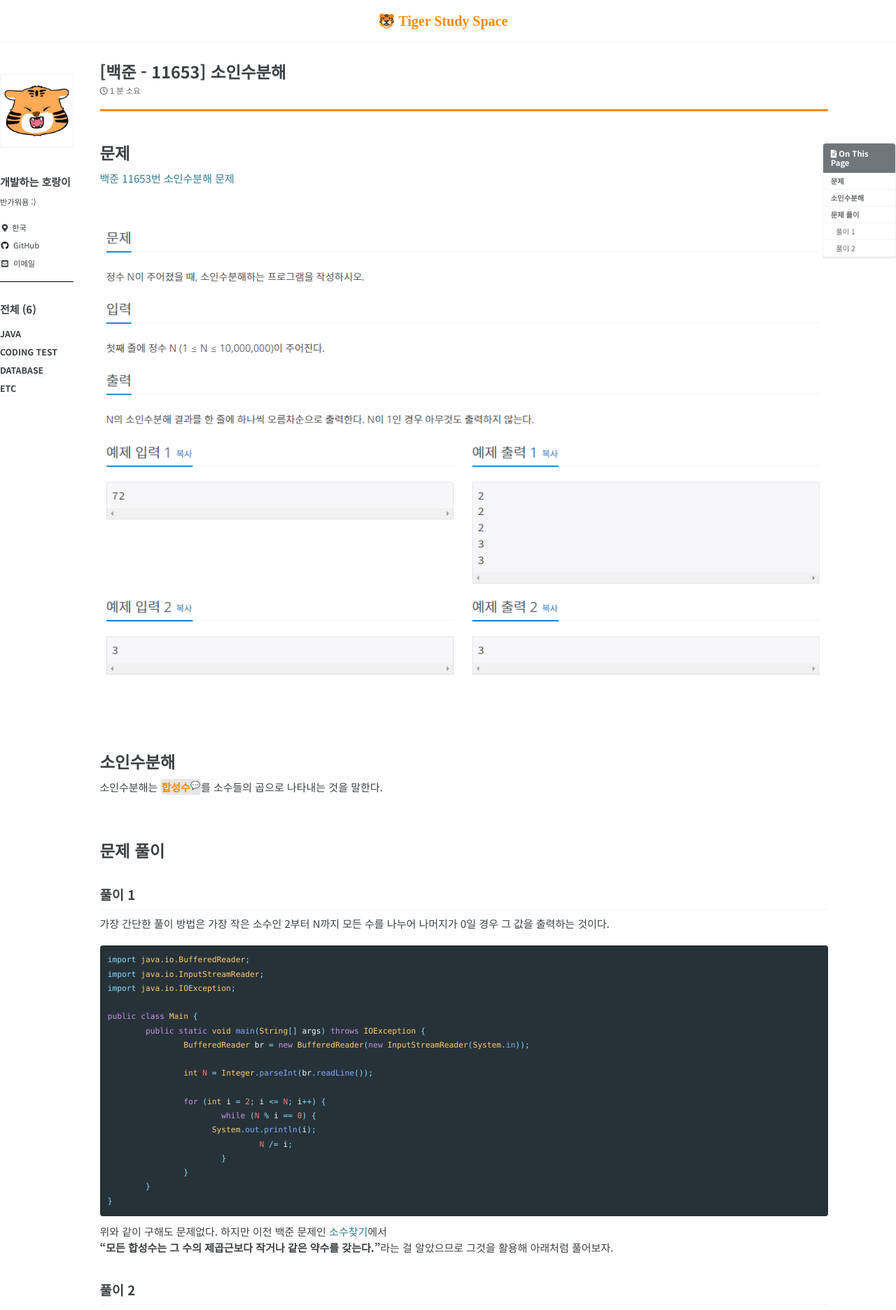
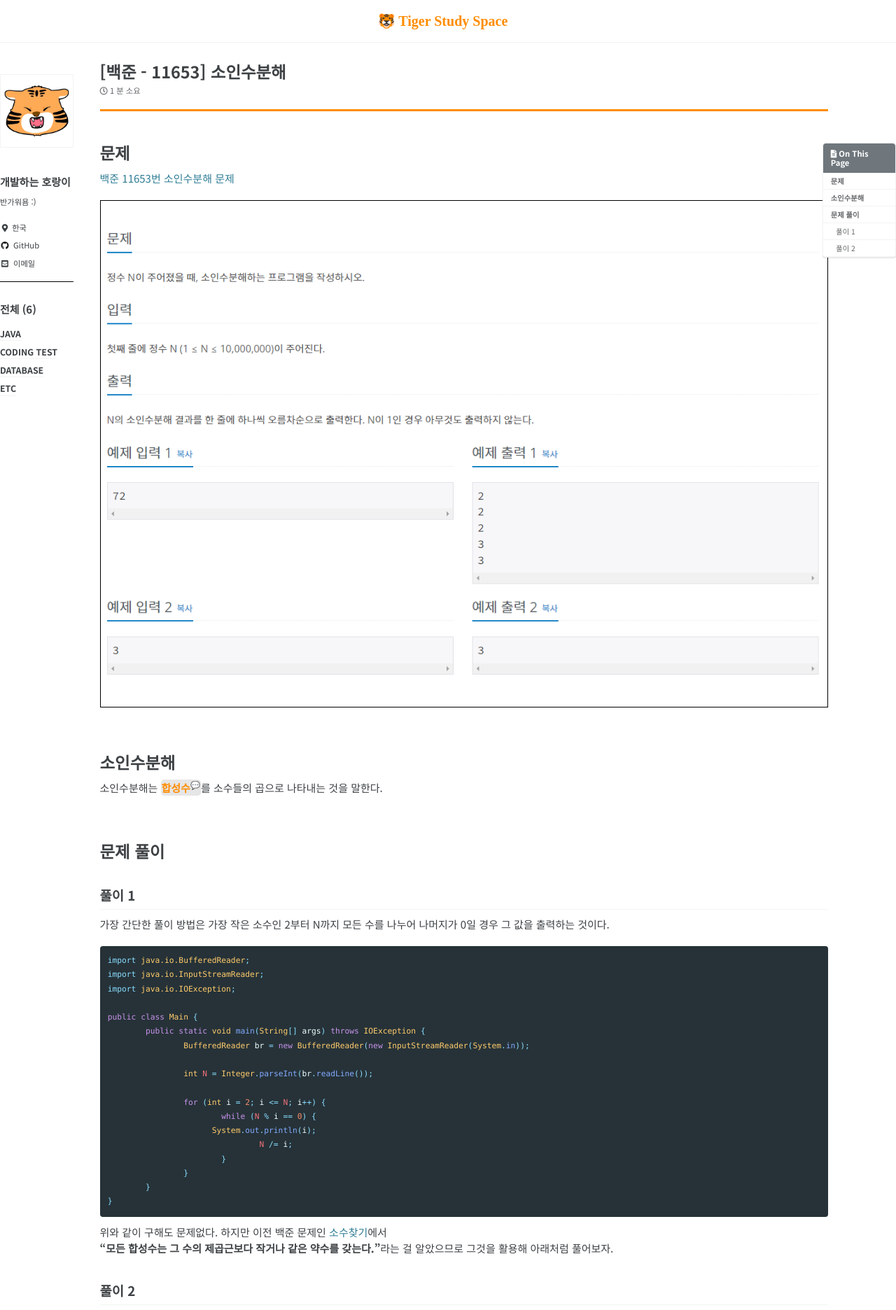
Before and after one commit to Kimpossible94/Kimpossible94.github.io, a Jekyll site: the page built from _posts/cote/2022-07-19-baekjoon-11653.md, in a window 1280 px wide. Shown: the top 1872 px of the page at 70% size. Built offline with Jekyll 4.4.1, drawn with Linux system fonts in a browser that asks for light colours; cached includes are drawn as plain includes; some web fonts are replaced.

```diff
--- a/_posts/cote/2022-07-19-baekjoon-11653.md
+++ b/_posts/cote/2022-07-19-baekjoon-11653.md
@@ -14,7 +14,7 @@
 
 # 문제
 [백준 11653번 소인수분해 문제](https://www.acmicpc.net/problem/11653)
-<p align="center"><img src="/assets/images/cote/11653-quiz.png"></p>
+<p style="border: solid black 1px" align="center"><img src="/assets/images/cote/11653-quiz.png"></p>
 
 <div class='next-line'></div>
 
```
Also changed, not shown: _posts/cote/2022-07-09-baekjoon-1978.md (+1 -1 lines).
